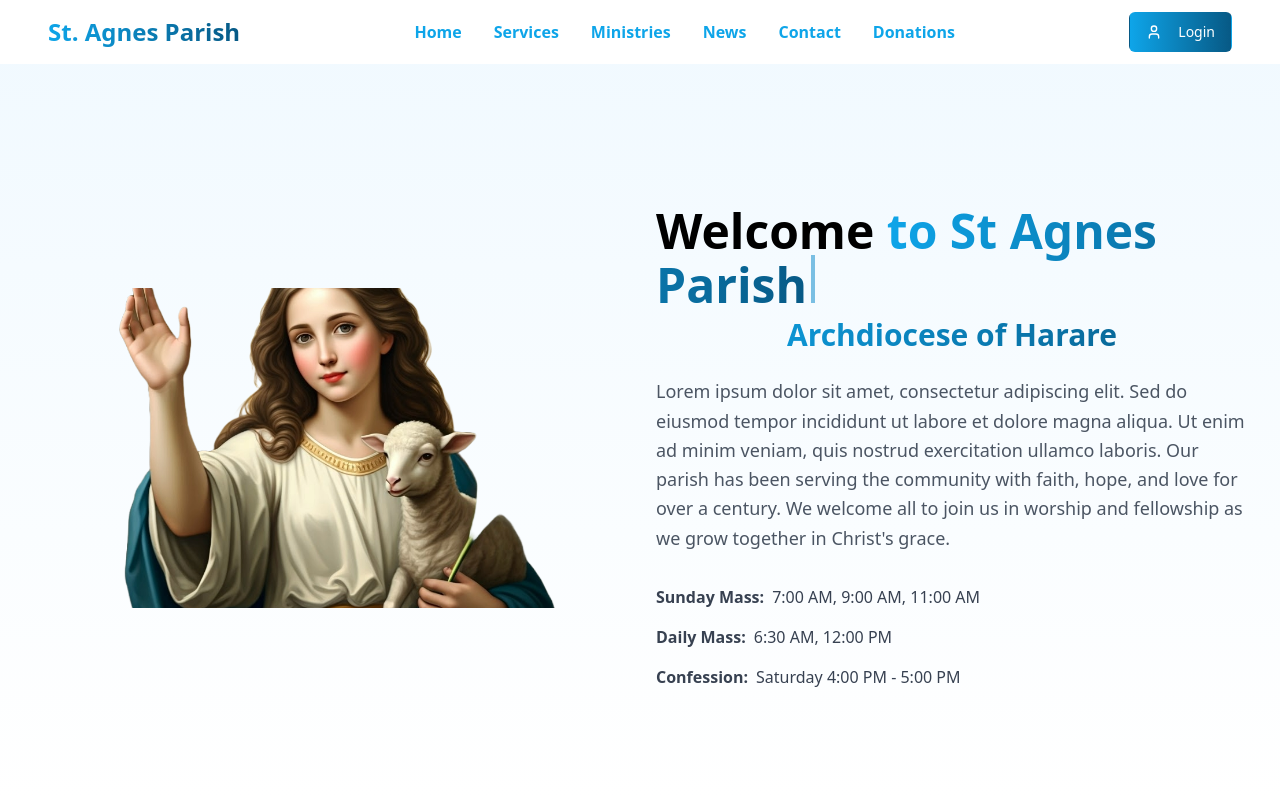
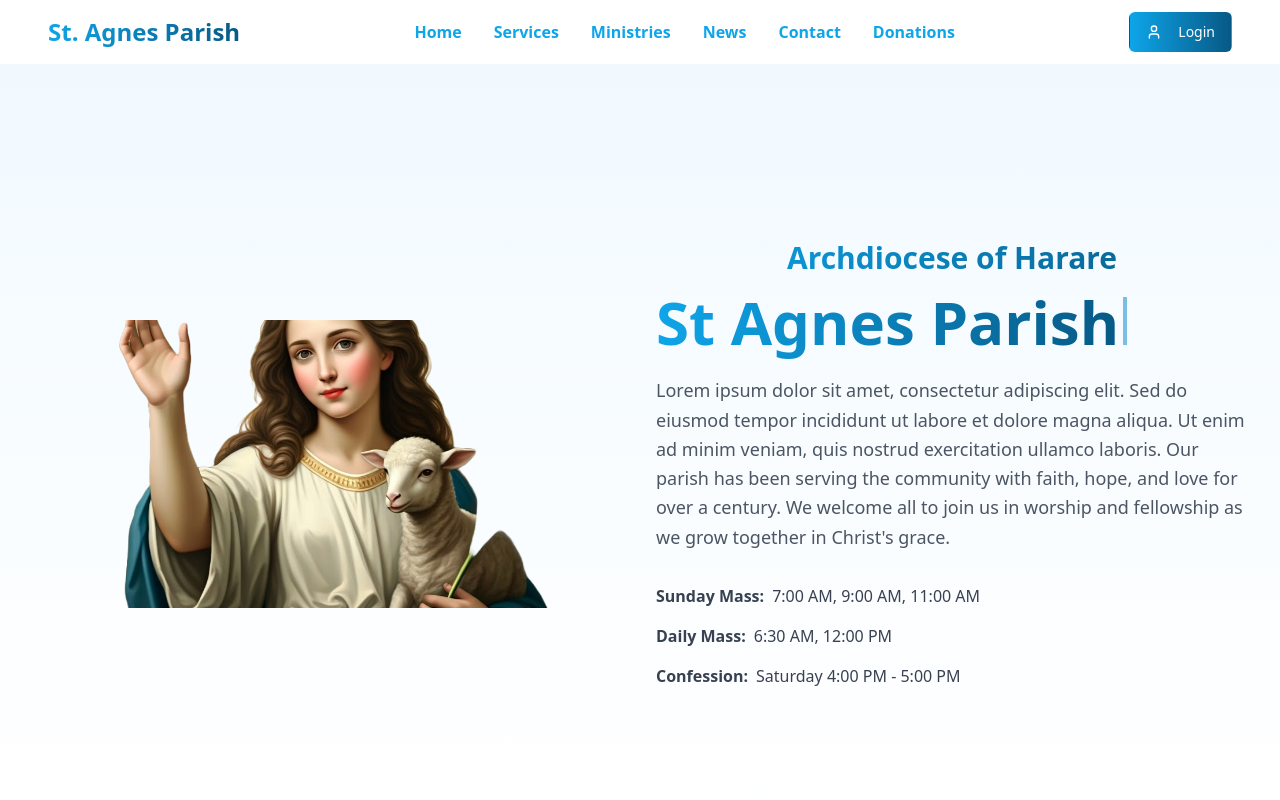
Before and after one commit to nashe01/agnes-parish-website, a React (Vite) app: page / in a window 1280 px wide. Shown: the top 800 px of the page. Built offline with nearby package versions, Linux system fonts and the light colour scheme.

Commit message:
Refactor: Hero section text
Removed "Welcome to" and reordered text in the hero section.

```diff
--- a/src/components/HeroSection.tsx
+++ b/src/components/HeroSection.tsx
@@ -3,7 +3,7 @@ import { useEffect, useState } from 'react';
 
 const HeroSection = () => {
   const [displayText, setDisplayText] = useState('');
-  const welcomeText = 'Welcome to St Agnes Parish';
+  const welcomeText = 'St Agnes Parish';
   const [currentIndex, setCurrentIndex] = useState(0);
 
   useEffect(() => {
@@ -18,28 +18,17 @@ const HeroSection = () => {
   }, [currentIndex, welcomeText]);
 
   const renderStyledText = () => {
-    const words = displayText.split(' ');
-    if (words.length === 1) {
-      return <span className="text-black">{displayText}</span>;
-    }
-
-    const welcome = words[0];
-    const restOfText = words.slice(1).join(' ');
-
     return (
-      <>
-        <span className="text-black dark:text-white">{welcome} </span>
-        <span className="bg-gradient-to-r from-sky-500 to-sky-800 bg-clip-text text-transparent">{restOfText}</span>
-      </>
+      <span className="bg-gradient-to-r from-sky-500 to-sky-800 bg-clip-text text-transparent">{displayText}</span>
     );
   };
 
   return (
-    <section id="home" className="pt-24 min-h-screen flex items-center justify-center bg-gradient-to-b from-skyblue-50 to-white">
+    <section id="home" className="pt-32 min-h-screen flex items-center justify-center bg-gradient-to-b from-skyblue-50 to-white">
       <div className="max-w-7xl mx-auto px-4 sm:px-6 lg:px-8 py-16">
         <div className="grid lg:grid-cols-2 gap-8 items-center">
           {/* Image */}
-          <div className="relative h-72 lg:h-80 overflow-hidden">
+          <div className="relative h-64 lg:h-72 overflow-hidden">
             <img
               src="/lovable-uploads/e63e83b4-2497-47f5-8891-0a8482f5ef91.png"
               alt="St. Agnes with Lamb"
@@ -49,13 +38,13 @@ const HeroSection = () => {
 
           {/* Content */}
           <div className="flex flex-col justify-center">
-            <h1 className="text-4xl lg:text-5xl font-bold mb-2">
+            <h2 className="text-2xl lg:text-3xl font-bold bg-gradient-to-r from-sky-500 to-sky-800 bg-clip-text text-transparent mb-4 text-center">
+              Archdiocese of Harare
+            </h2>
+            <h1 className="text-5xl lg:text-6xl font-bold mb-6">
               {renderStyledText()}
               <span className="inline-block w-1 h-12 bg-sky-600 ml-1 animate-pulse"></span>
             </h1>
-            <h2 className="text-2xl lg:text-3xl font-bold bg-gradient-to-r from-sky-500 to-sky-800 bg-clip-text text-transparent mb-6 text-center">
-              Archdiocese of Harare
-            </h2>
             <p className="text-lg text-gray-600 mb-8 leading-relaxed animate-fade-in" style={{ animationDelay: '0.2s' }}>
               Lorem ipsum dolor sit amet, consectetur adipiscing elit. Sed do eiusmod tempor incididunt ut labore et dolore magna aliqua.
               Ut enim ad minim veniam, quis nostrud exercitation ullamco laboris. Our parish has been serving the community with faith,
```
